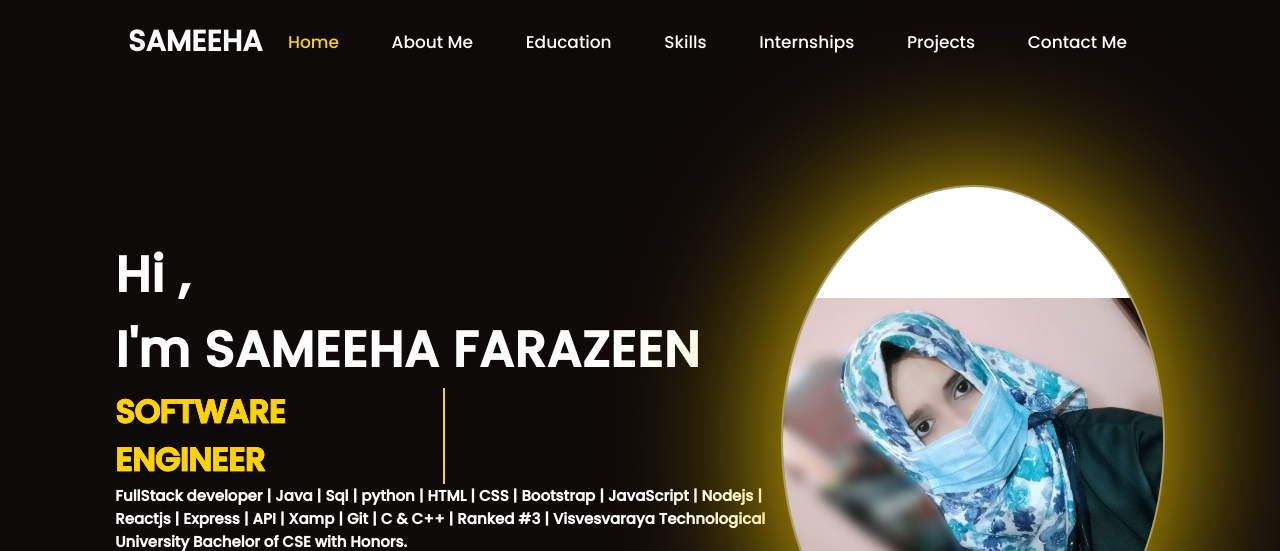
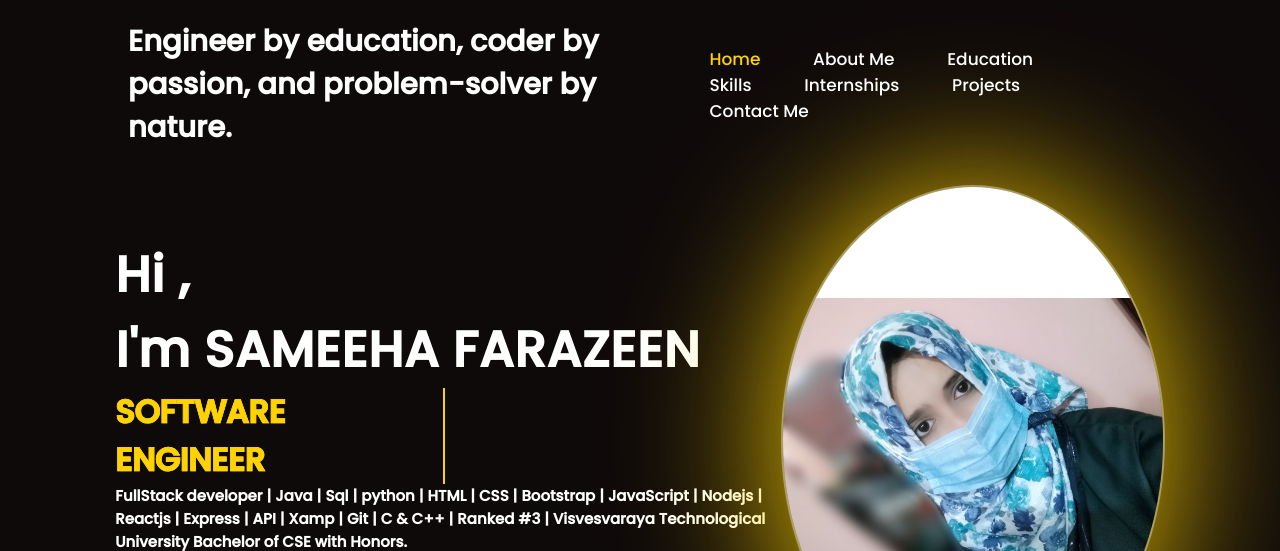
Before and after one commit to SAMEEHAFARAZEEN23/PORTFOLIO, a plain HTML site: page index.html in a window 1280 px wide. Shown: the top 551 px of the page. Drawn offline with nearby package versions, Linux system fonts and the light colour scheme.

Commit message:
Update index.html

```diff
--- a/index.html
+++ b/index.html
@@ -12,7 +12,7 @@
 <body>
     <!-- *************************Navbar************************* -->
     <header class="header">
-        <a href="#" class="logo">SAMEEHA</a>
+        <a href="#" class="logo">Engineer by education, coder by passion, and problem-solver by nature.</a>
         <i class='bx bx-menu' id="menu" style='color:#ffffff'></i>
         <nav class="navbar">
             <a href="#home" style="--vlr:1" class="active">Home</a>
```
